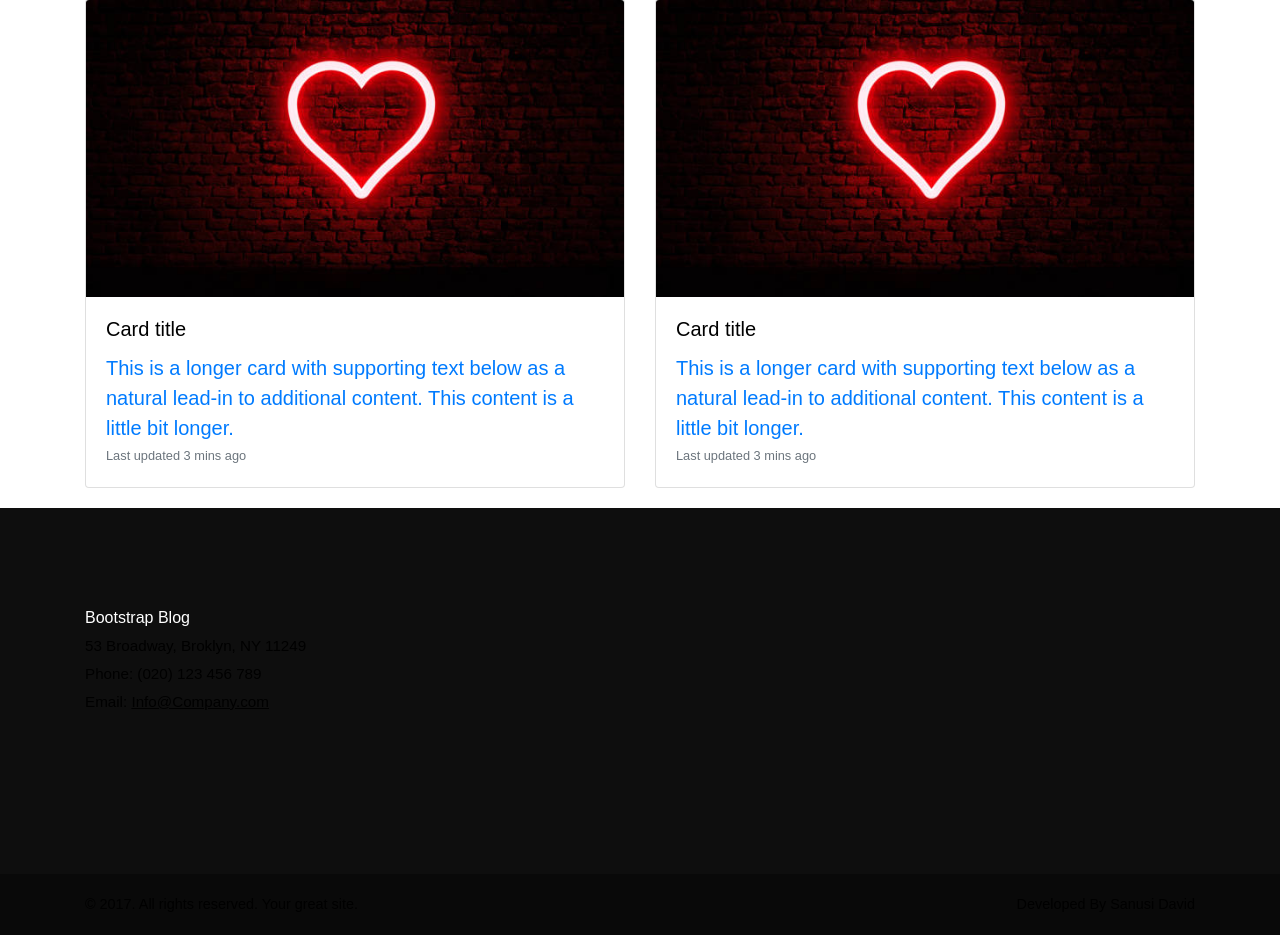
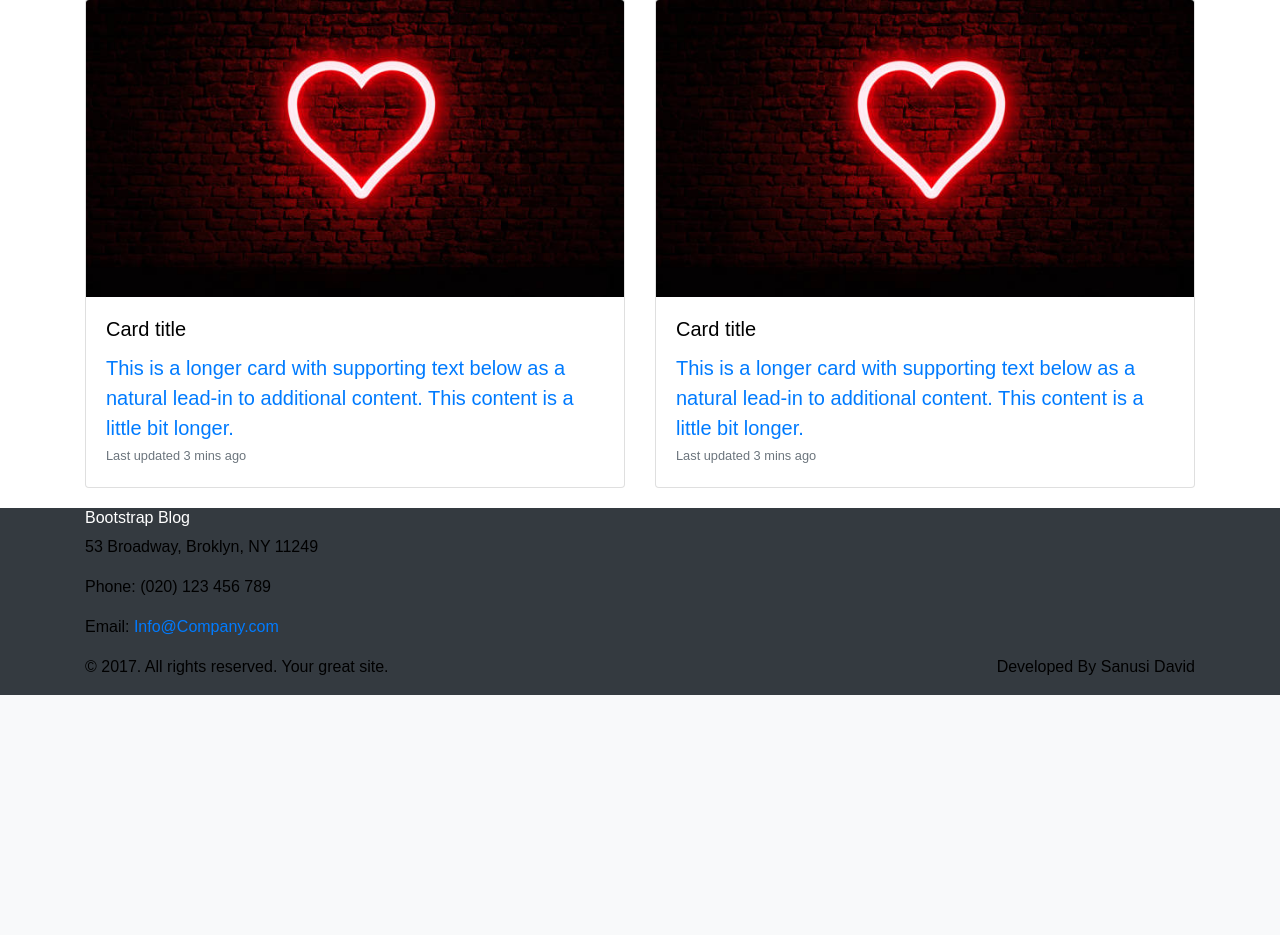
Before and after one commit to sirnusi/django-deployment-example, a Django app: page / in a window 1280 px wide. Shown: the part 1036-1971 px from the top of the page. After the commit the page ends 1731 px from the top, so only its background shows below. Run offline with Django 3.2, Linux system fonts and the light colour scheme; some libraries are stand-ins or nearby versions.

Commit message:
initial commit

```diff
--- a/blogapp/static/css/blogstyle.css
+++ b/blogapp/static/css/blogstyle.css
@@ -31,108 +31,6 @@ body{
 .card-img-top:hover{
     transform: scale(0.9);
 }
-footer.main-footer {
-    background: #0e0e0e;
-    padding: 100px 0 0;
-    color: #fff;
-  }
-
-  footer.main-footer .contact-details p {
-    font-weight: 300;
-    color: #fff;
-    margin-bottom: 5px;
-    font-size: 0.95em;
-  }
-
-  footer.main-footer .contact-details a {
-    text-decoration: underline;
-    margin-bottom: 0;
-  }
-
-  footer.main-footer a {
-    color: inherit;
-    font-weight: 300;
-    margin-bottom: 7px;
-  }
-
-  footer.main-footer a:hover, footer.main-footer a:focus {
-    color: #999;
-  }
-
-  footer.main-footer ul {
-    margin-right: 30px;
-  }
-
-  footer.main-footer .list-unstyled a {
-    font-size: 0.95em;
-  }
-
-  footer.main-footer .latest-posts .image {
-    max-width: 50px;
-    padding: 4px;
-    border: 2px solid #333;
-    margin-right: 10px;
-  }
-
-  footer.main-footer .latest-posts a {
-    font-size: 0.95em;
-    text-decoration: none;
-  }
-
-  footer.main-footer .latest-posts a:hover {
-    color: #fff;
-  }
-
-  footer.main-footer .latest-posts strong {
-    display: block;
-  }
-
-  footer.main-footer .latest-posts .date {
-    font-size: 0.85em;
-    color: #aaa;
-  }
-
-  footer.main-footer .copyrights {
-    background: #090909;
-    margin-top: 100px;
-    padding: 20px 0;
-    font-size: 0.9em;
-  }
-
-  footer.main-footer .copyrights * {
-    margin-bottom: 0;
-  }
-
-  footer.main-footer .social-menu {
-    margin-top: 20px;
-  }
-
-  footer.main-footer .social-menu li {
-    padding: 0 5px;
-  }
-
-  footer.main-footer .date::after,
-  footer.main-footer .title::after {
-    display: none !important;
-  }
-
-  /* Footer Media Query ------------------------------------- */
-  @media (max-width: 767px) {
-    footer.main-footer div[class*="col-"] {
-      margin-bottom: 40px;
-    }
-    footer.main-footer div[class*="col-"]:last-of-type {
-      margin-bottom: 0;
-    }
-    footer.main-footer .latest-posts > a {
-      width: 100%;
-      margin-bottom: 20px;
-    }
-    footer.main-footer .copyrights div[class*="col-"] {
-      margin-bottom: 20px;
-      text-align: center !important;
-    }
-    footer.main-footer .copyrights div[class*="col-"]:last-of-type {
-      margin-bottom: 0;
-    }
-  }
+.main-footer{
+    background-color: #343A40;
+}
--- a/blogapp/templates/blog_application/base.html
+++ b/blogapp/templates/blog_application/base.html
@@ -64,13 +64,7 @@
                     <p style="color: black;">53 Broadway, Broklyn, NY 11249</p>
                     <p style="color: black;">Phone: (020) 123 456 789</p>
                     <p style="color: black;">Email: <a href="mailto:info@company.com">Info@Company.com</a></p>
-                    <ul class="social-menu">
-                      <li class="list-inline-item"><a style="color: black;" href="#"><i style="color: black;" class="fa fa-facebook"></i></a></li>
-                      <li class="list-inline-item"><a href="#"><i class="fa fa-twitter"></i></a></li>
-                      <li class="list-inline-item"><a href="#"><i class="fa fa-instagram"></i></a></li>
-                      <li class="list-inline-item"><a href="#"><i class="fa fa-behance"></i></a></li>
-                      <li class="list-inline-item"><a href="#"><i class="fa fa-pinterest"></i></a></li>
-                    </ul>
+
                   </div>
                 </div>
 
```
